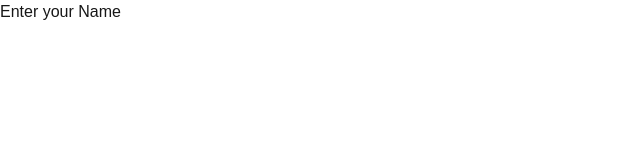
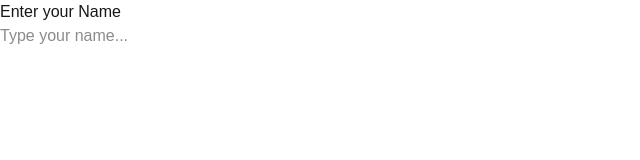
Before and after one commit to NS-25/my-nextJs-web, a Next.js app: page / in a window 1280 px wide. Shown: the top 160 px of the page, without its empty margins (0-640 px from the left). Built offline with nearby package versions, Linux system fonts and the light colour scheme.

Commit message:
form set up done

```diff
--- a/src/app/page.tsx
+++ b/src/app/page.tsx
@@ -6,6 +6,9 @@ export default function Home() {
       <div>
         <h1>Enter your Name</h1>
       </div>
+      <form action="">
+        <input type="text" placeholder="Type your name..." />
+      </form>
     </div>
   );
 }
```
